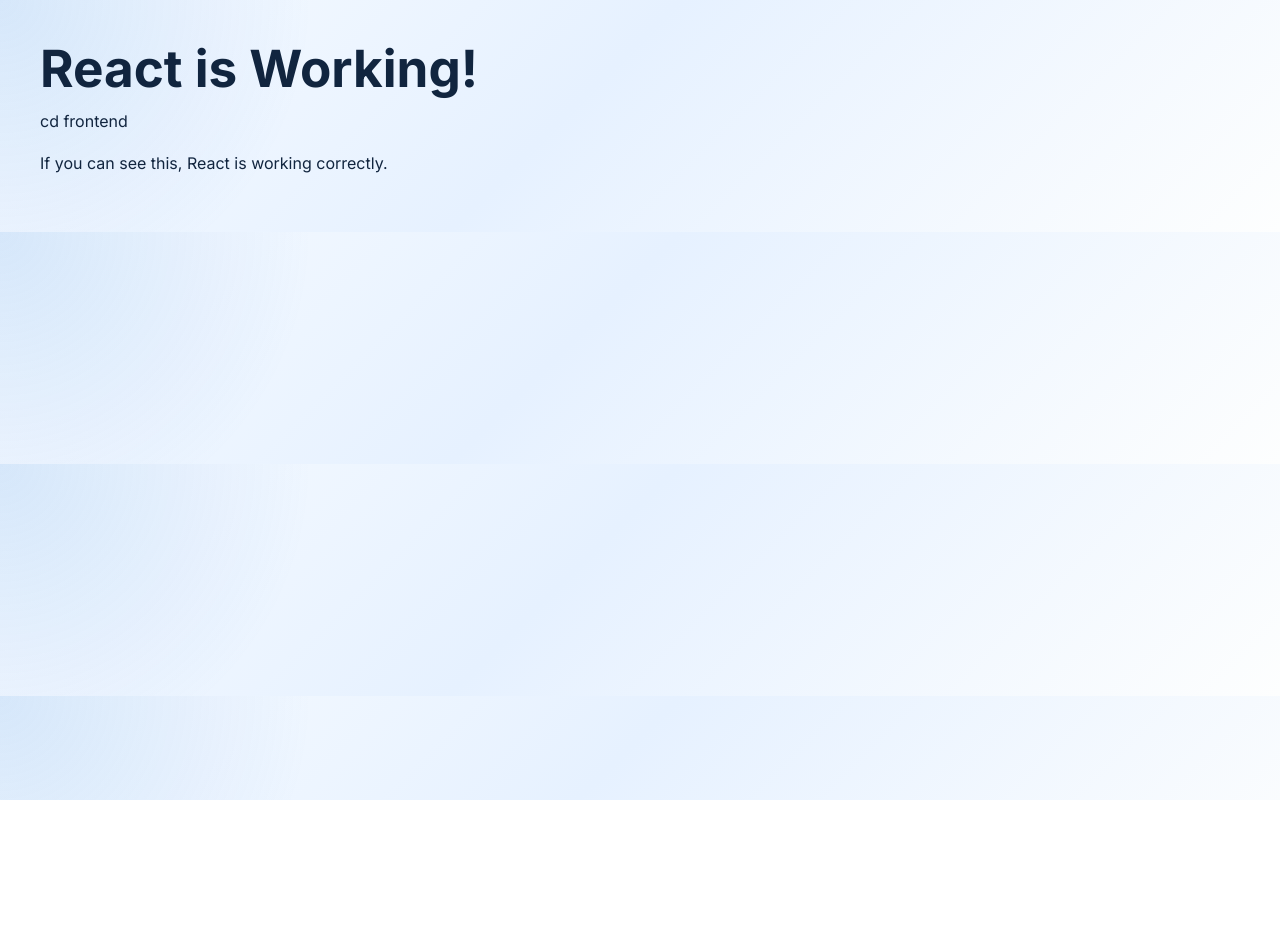
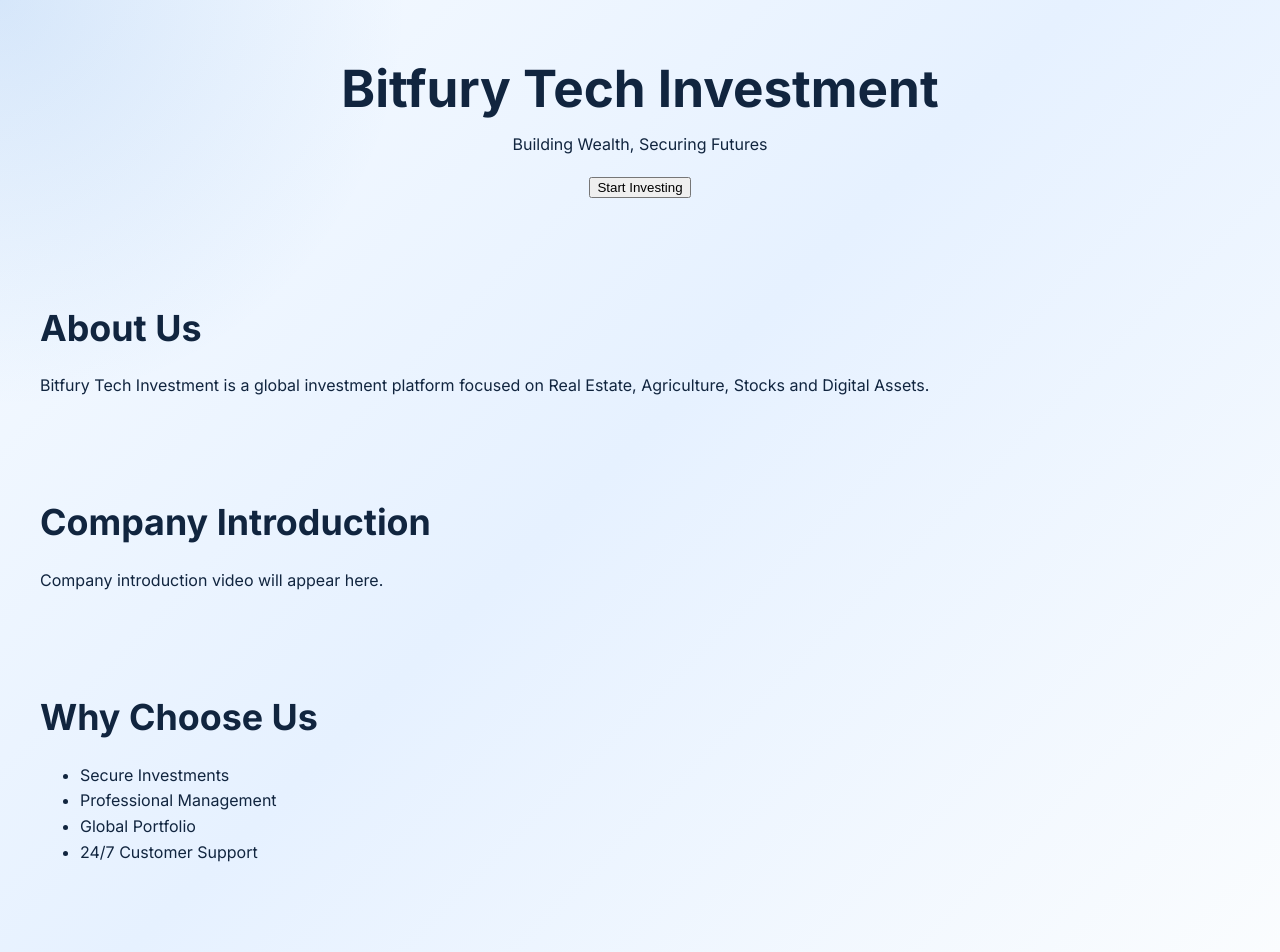
Before and after one commit to bitfurytech21-eng/bitfurytech-asset-management, a React (Vite) app in the folder frontend/: page / in a window 1280 px wide. Shown: the top 952 px of the page. Before the commit the page ends 800 px from the top, so only its background shows below. Built offline with nearby package versions, Linux system fonts and the light colour scheme.

Commit message:
diversify asset management company

```diff
--- a/frontend/src/App.tsx
+++ b/frontend/src/App.tsx
@@ -1,11 +1,57 @@
 function App() {
-          return (
-              <div style={{ padding: "40px" }}>
-                    <h1>React is Working!</h1>cd frontend
+  return (
+    <div>
 
-                          <p>If you can see this, React is working correctly.</p>
-                              </div>
-                                );
-                                }
+      {/* Hero Section */}
+      <section style={{ padding: "60px", textAlign: "center" }}>
+        <h1>Bitfury Tech Investment</h1>
+        <p>Building Wealth, Securing Futures</p>
 
-                                export default App;
+        <button>Start Investing</button>
+      </section>
+
+      {/* About Us */}
+      <section style={{ padding: "40px" }}>
+        <h2>About Us</h2>
+
+        <p>
+          Bitfury Tech Investment is a global investment platform focused on
+          Real Estate, Agriculture, Stocks and Digital Assets.
+        </p>
+      </section>
+
+      {/* Company Video */}
+      <section style={{ padding: "40px" }}>
+        <h2>Company Introduction</h2>
+
+        <p>
+          Company introduction video will appear here.
+        </p>
+      </section>
+
+      {/* Why Choose Us */}
+      <section style={{ padding: "40px" }}>
+        <h2>Why Choose Us</h2>
+
+        <ul>
+          <li>Secure Investments</li>
+          <li>Professional Management</li>
+          <li>Global Portfolio</li>
+          <li>24/7 Customer Support</li>
+        </ul>
+      </section>
+
+      {/* Board of Directors */}
+      <section style={{ padding: "40px" }}>
+        <h2>Board of Directors</h2>
+
+        <p>
+          React will load the board members from the Flask backend here.
+        </p>
+      </section>
+
+    </div>
+  );
+}
+
+export default App;
--- a/frontend/src/pages/Home.tsx
+++ b/frontend/src/pages/Home.tsx
@@ -7,6 +7,7 @@
 import Testimonials from "../components/Testimonials";
 import Contact from "../components/Contact";
 import Footer from "../components/Footer";
+import CompanyVideo from "../components/CompanyVideo";
 
 function Home() {
   return (
@@ -14,6 +15,8 @@
             <Header />
                   <Hero />
                         <About />
+
+                        <CompanyVideo />
                               <Services />
                                     <Plans />
                                           <Payments />
```
Also changed, not shown: frontend/src/components/CompanyVideo.tsx (added, +22 -0 lines), frontend/src/components/board/Board.css (added), frontend/src/components/board/BoardCard.tsx (added), frontend/src/components/board/BoardModal.tsx (added), frontend/src/components/board/BoardSection.tsx (added), 1 other file (tests, documents, lock files or other folders).
